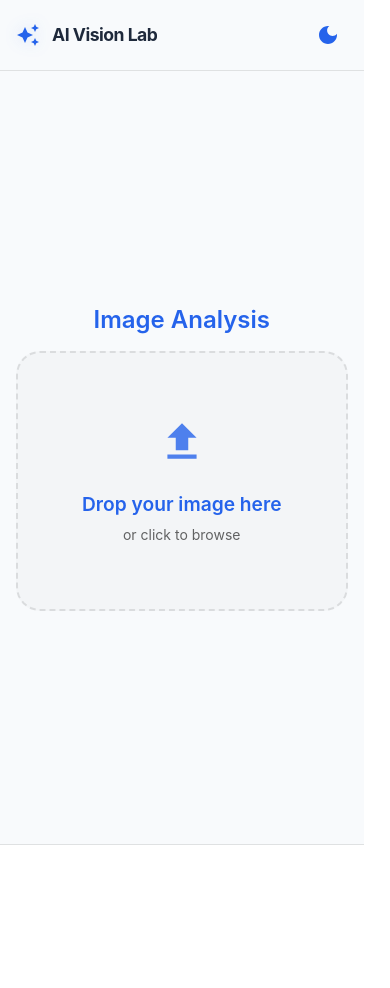
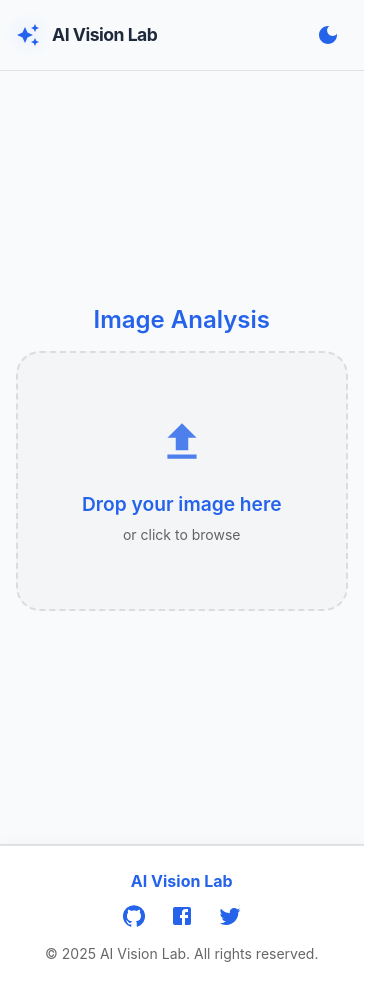
Before and after one commit to Tuanhung0912/Workshop-AWS-Rekognition-and-Serverless-Stack, a React (Vite) app: page / in a window 390 px wide. Before the commit the page ends 845 px from the top, so only its background shows below. Built offline with nearby package versions, Linux system fonts and the light colour scheme.

Commit message:
Commit #2: Light and Dark mode, responsive, footer

```diff
--- a/src/App.jsx
+++ b/src/App.jsx
@@ -23,6 +23,7 @@ import ResultViewer from './components/ResultViewer'
 import Header from './components/Header'
 import getTheme from './theme'
 import { ThemeProvider as CustomThemeProvider, useTheme } from './contexts/ThemeContext'
+import Footer from './components/Footer'
 
 const VisuallyHiddenInput = styled('input')`
   clip: rect(0 0 0 0);
@@ -377,6 +378,7 @@ const AppContent = () => {
             {error}
           </Alert>
         </Snackbar>
+        <Footer />
       </Box>
     </MuiThemeProvider>
   )
--- /dev/null
+++ b/src/components/Footer.jsx
@@ -0,0 +1,41 @@
+import React from 'react';
+import { Box, Typography, Link, Stack, IconButton } from '@mui/material';
+import { GitHub, Facebook, Twitter } from '@mui/icons-material';
+
+const Footer = () => {
+  return (
+    <Box
+      component="footer"
+      sx={{
+        width: '100%',
+        bgcolor: 'background.paper',
+        borderTop: '1px solid',
+        borderColor: 'divider',
+        py: 3,
+        mt: 'auto',
+        textAlign: 'center',
+        boxShadow: '0 -2px 16px 0 rgba(0,0,0,0.03)',
+      }}
+    >
+      <Typography variant="h6" sx={{ fontWeight: 700, color: 'primary.main', mb: 0.5 }}>
+        AI Vision Lab
+      </Typography>
+      <Stack direction="row" spacing={1} justifyContent="center" sx={{ mb: 1 }}>
+        <IconButton component={Link} href="https://github.com/" target="_blank" rel="noopener" color="primary">
+          <GitHub />
+        </IconButton>
+        <IconButton component={Link} href="https://facebook.com/" target="_blank" rel="noopener" color="primary">
+          <Facebook />
+        </IconButton>
+        <IconButton component={Link} href="https://twitter.com/" target="_blank" rel="noopener" color="primary">
+          <Twitter />
+        </IconButton>
+      </Stack>
+      <Typography variant="body2" color="text.secondary">
+        © {new Date().getFullYear()} AI Vision Lab. All rights reserved.
+      </Typography>
+    </Box>
+  );
+};
+
+export default Footer;
```
